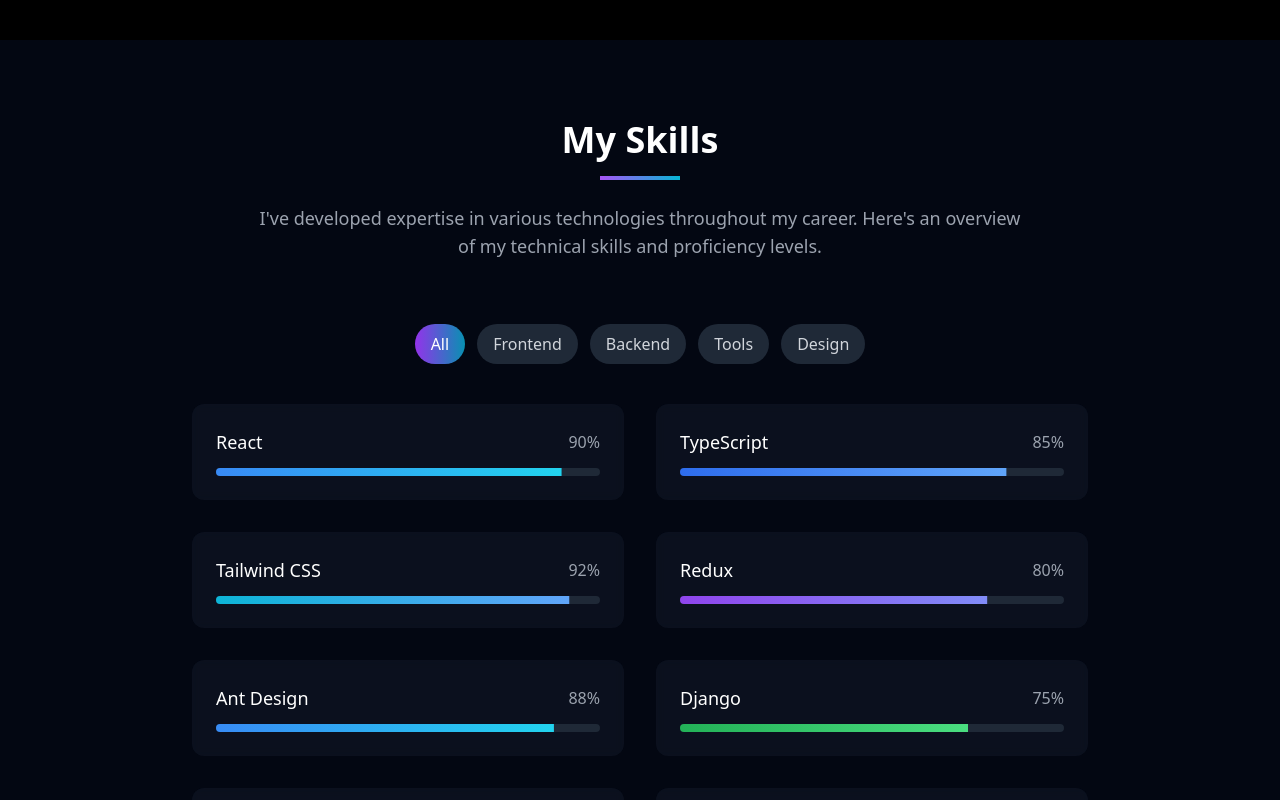
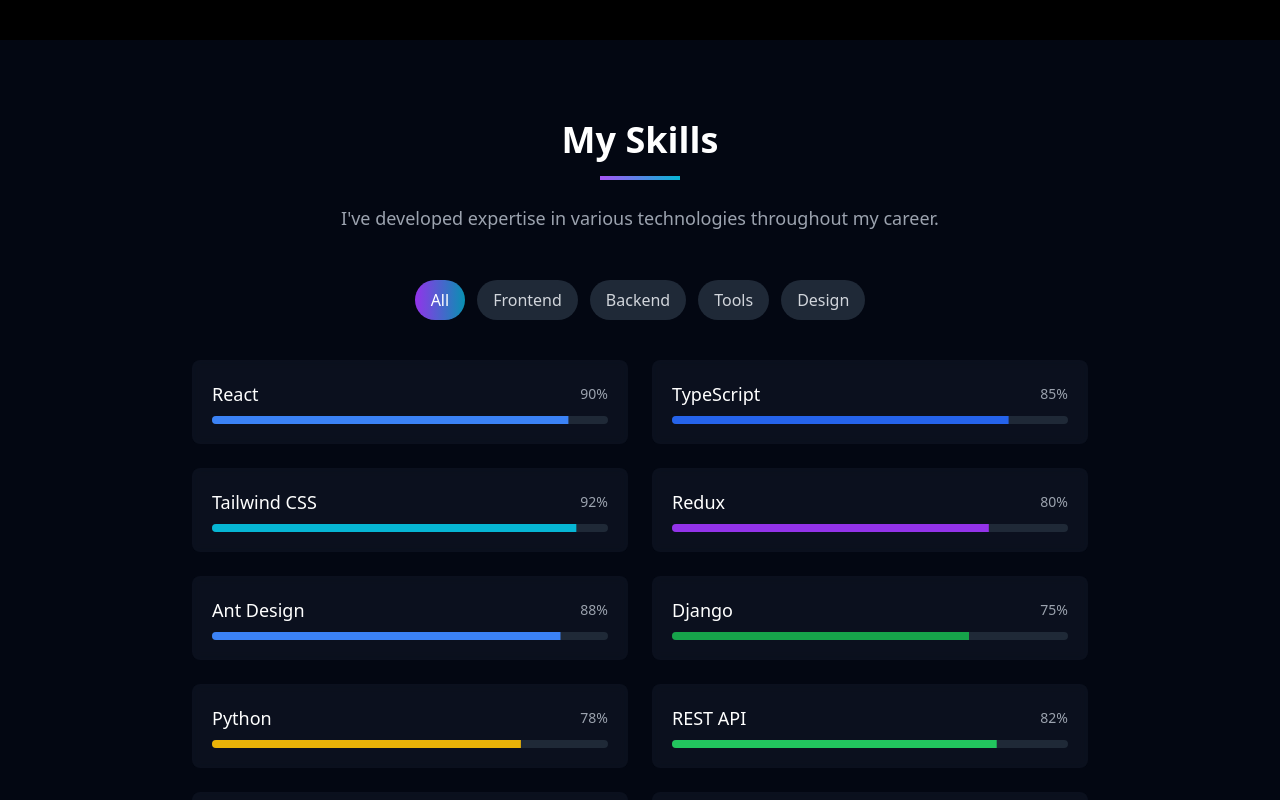
Before and after one commit to RUTIKBHOSALE9021/Portfolio, a React (Vite) app: page / in a window 1280 px wide. Shown: the part 1520-2320 px from the top of the page. Built offline with nearby package versions, Linux system fonts and the light colour scheme.

Commit message:
Refactor skills section
The skills section was refactored to improve its appearance and simplify the design.

```diff
--- a/src/components/portfolio/Skills.tsx
+++ b/src/components/portfolio/Skills.tsx
@@ -13,18 +13,18 @@ const Skills = () => {
   const [activeCategory, setActiveCategory] = useState<string>("all");
 
   const skills: Skill[] = [
-    { name: "React", level: 90, category: "frontend", color: "from-blue-500 to-cyan-400" },
-    { name: "TypeScript", level: 85, category: "frontend", color: "from-blue-600 to-blue-400" },
-    { name: "Tailwind CSS", level: 92, category: "frontend", color: "from-cyan-500 to-blue-400" },
-    { name: "Redux", level: 80, category: "frontend", color: "from-purple-600 to-indigo-400" },
-    { name: "Ant Design", level: 88, category: "frontend", color: "from-blue-500 to-cyan-400" },
-    { name: "Django", level: 75, category: "backend", color: "from-green-600 to-green-400" },
-    { name: "Python", level: 78, category: "backend", color: "from-yellow-500 to-blue-500" },
-    { name: "REST API", level: 82, category: "backend", color: "from-green-500 to-blue-400" },
-    { name: "Java", level: 70, category: "backend", color: "from-orange-500 to-red-400" },
-    { name: "Git/GitHub", level: 85, category: "tools", color: "from-orange-600 to-orange-400" },
-    { name: "Figma", level: 72, category: "tools", color: "from-purple-500 to-pink-400" },
-    { name: "UI/UX Design", level: 78, category: "design", color: "from-pink-500 to-purple-400" },
+    { name: "React", level: 90, category: "frontend", color: "bg-blue-500" },
+    { name: "TypeScript", level: 85, category: "frontend", color: "bg-blue-600" },
+    { name: "Tailwind CSS", level: 92, category: "frontend", color: "bg-cyan-500" },
+    { name: "Redux", level: 80, category: "frontend", color: "bg-purple-600" },
+    { name: "Ant Design", level: 88, category: "frontend", color: "bg-blue-500" },
+    { name: "Django", level: 75, category: "backend", color: "bg-green-600" },
+    { name: "Python", level: 78, category: "backend", color: "bg-yellow-500" },
+    { name: "REST API", level: 82, category: "backend", color: "bg-green-500" },
+    { name: "Java", level: 70, category: "backend", color: "bg-orange-500" },
+    { name: "Git/GitHub", level: 85, category: "tools", color: "bg-orange-600" },
+    { name: "Figma", level: 72, category: "tools", color: "bg-purple-500" },
+    { name: "UI/UX Design", level: 78, category: "design", color: "bg-pink-500" },
   ];
 
   const filteredSkills = activeCategory === "all"
@@ -37,12 +37,11 @@ const Skills = () => {
       <div className="absolute top-0 left-0 w-[400px] h-[400px] bg-purple-600/10 rounded-full blur-[120px] -z-10" />
 
       <div className="container mx-auto px-4">
-        <div className="text-center mb-16">
+        <div className="text-center mb-12">
           <h2 className="text-3xl md:text-4xl font-bold mb-4">My Skills</h2>
           <div className="h-1 w-20 bg-gradient-to-r from-purple-500 to-cyan-500 mx-auto mb-6"></div>
           <p className="text-lg text-gray-400 max-w-3xl mx-auto">
             I've developed expertise in various technologies throughout my career.
-            Here's an overview of my technical skills and proficiency levels.
           </p>
         </div>
 
@@ -62,18 +61,18 @@ const Skills = () => {
           ))}
         </div>
 
-        <div className="grid grid-cols-1 md:grid-cols-2 gap-8 max-w-4xl mx-auto">
+        <div className="grid grid-cols-1 md:grid-cols-2 gap-6 max-w-4xl mx-auto">
           {filteredSkills.map((skill) => (
-            <div key={skill.name} className="bg-gray-900/60 backdrop-blur-sm p-6 rounded-xl">
-              <div className="flex justify-between items-center mb-3">
+            <div key={skill.name} className="group bg-gray-900/60 backdrop-blur-sm p-5 rounded-lg hover:bg-gray-800/70 transition-all">
+              <div className="flex justify-between items-center mb-2">
                 <h3 className="text-lg font-medium">{skill.name}</h3>
-                <span className="text-gray-400">{skill.level}%</span>
+                <span className="text-sm text-gray-400">{skill.level}%</span>
               </div>
 
               <Progress
                 value={skill.level}
                 className="h-2 bg-gray-800"
-                indicatorClassName={`bg-gradient-to-r ${skill.color}`}
+                indicatorClassName={skill.color}
               />
             </div>
           ))}
```
